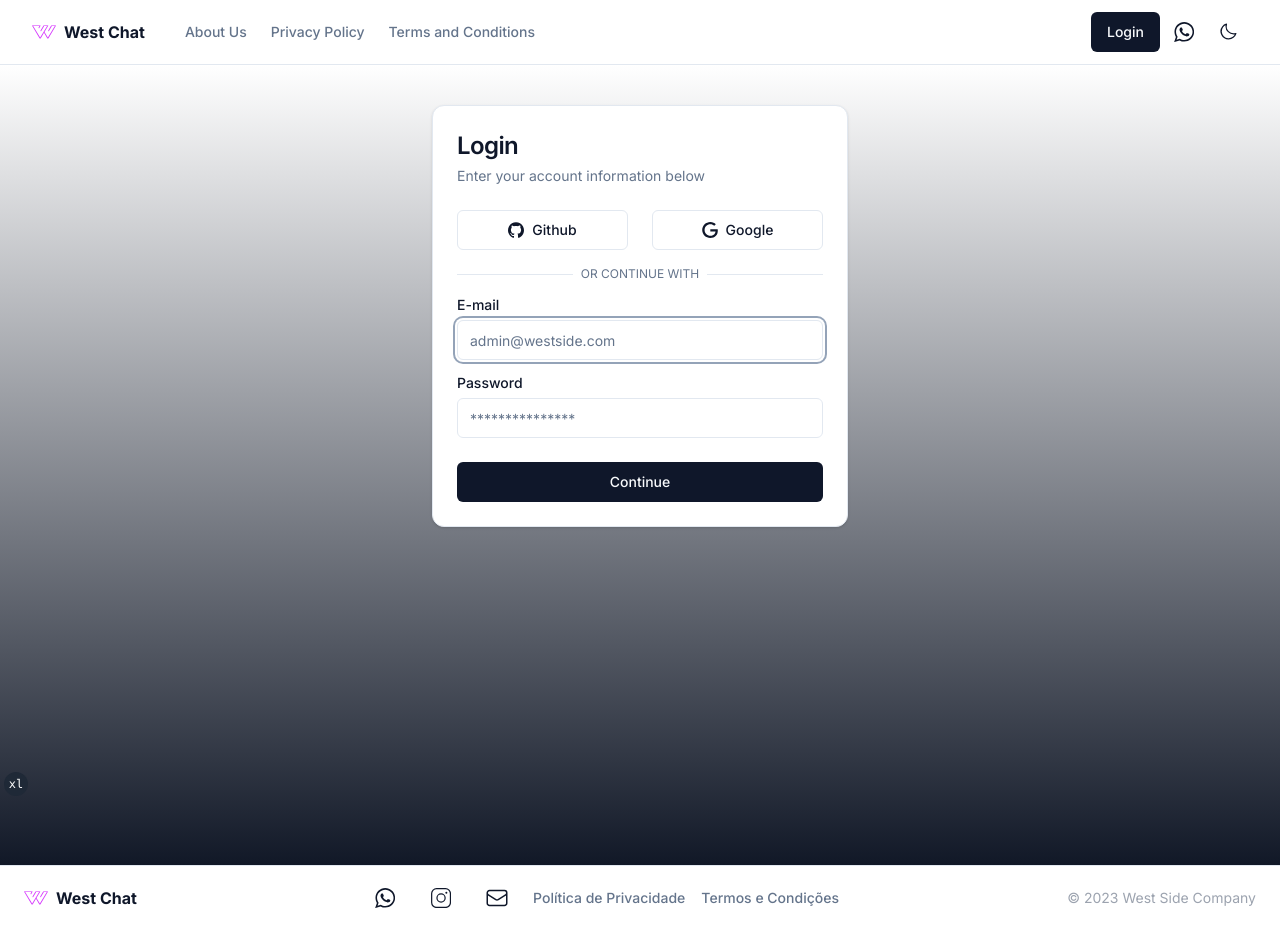
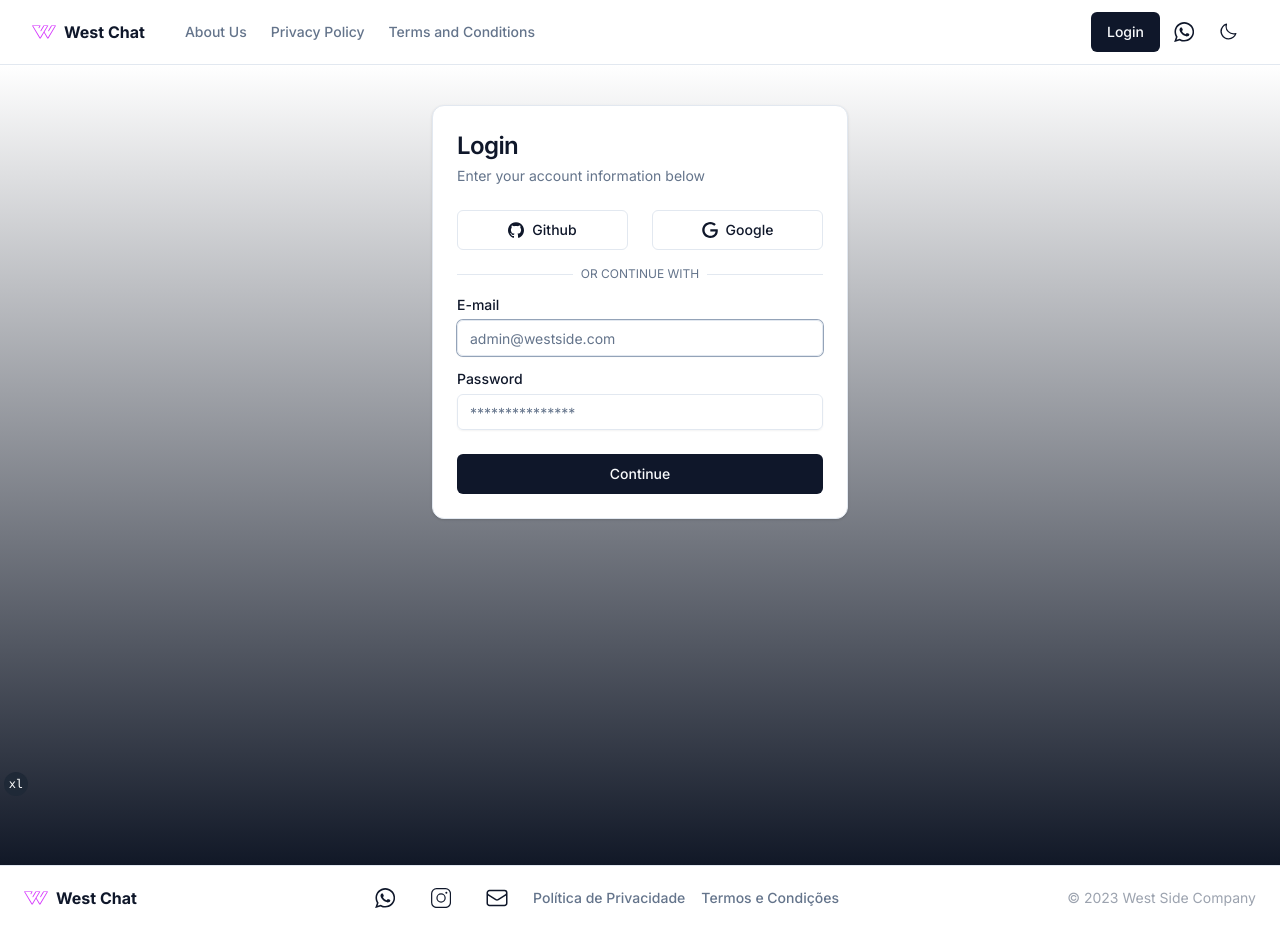
Before and after one commit to LucasHBG/Django-OLlama-Project, a Next.js app: page /login in a window 1280 px wide. Built offline with nearby package versions, Linux system fonts and the light colour scheme; no server answers.

Commit message:
feat: added input component

```diff
--- /dev/null
+++ b/components/ui/input.tsx
@@ -0,0 +1,25 @@
+import * as React from "react"
+
+import { cn } from "@/lib/utils"
+
+export interface InputProps
+  extends React.InputHTMLAttributes<HTMLInputElement> {}
+
+const Input = React.forwardRef<HTMLInputElement, InputProps>(
+  ({ className, type, ...props }, ref) => {
+    return (
+      <input
+        type={type}
+        className={cn(
+          "flex h-9 w-full rounded-md border border-input bg-transparent px-3 py-1 text-sm shadow-sm transition-colors file:border-0 file:bg-transparent file:text-sm file:font-medium placeholder:text-muted-foreground focus-visible:outline-none focus-visible:ring-1 focus-visible:ring-ring disabled:cursor-not-allowed disabled:opacity-50",
+          className
+        )}
+        ref={ref}
+        {...props}
+      />
+    )
+  }
+)
+Input.displayName = "Input"
+
+export { Input }
```
